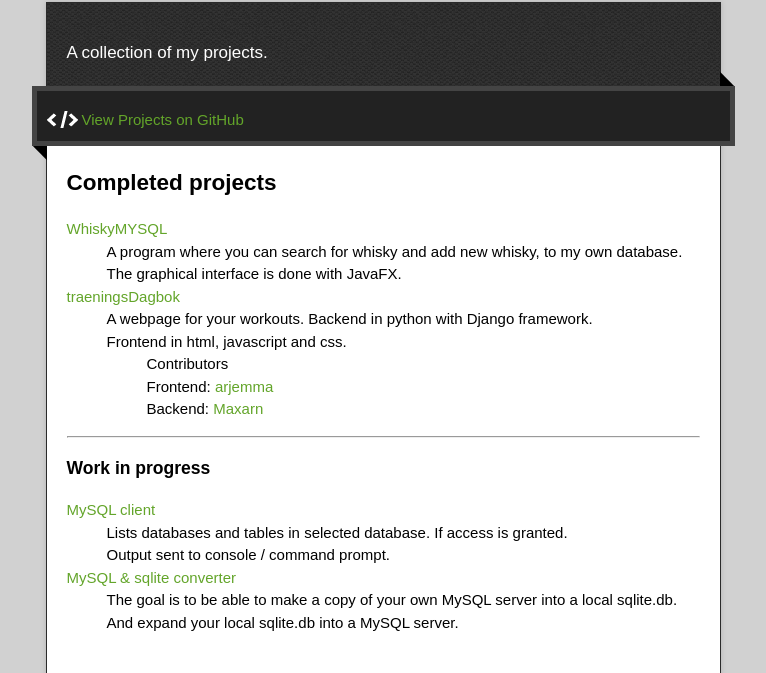
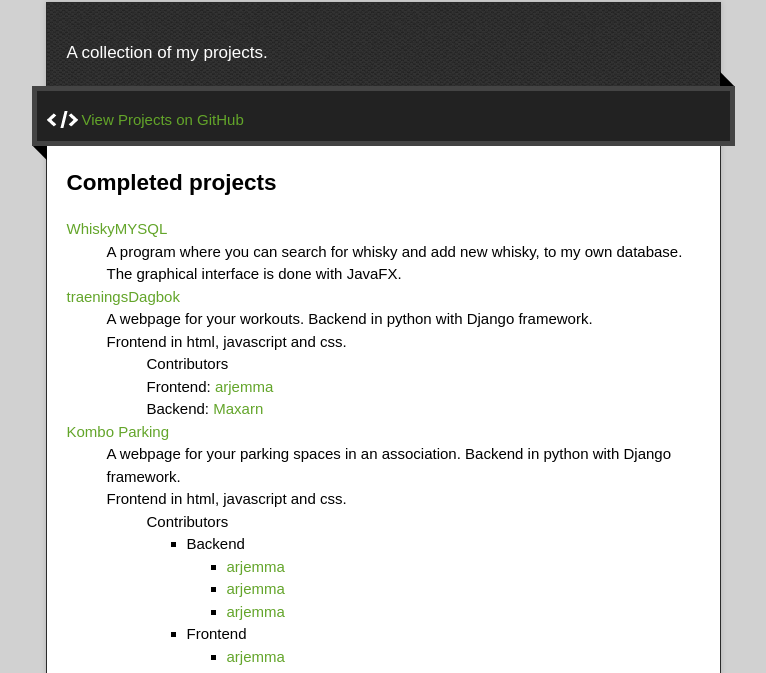
Before and after one commit to sanonzon/ProjectJars, a plain HTML site: page index.html in a window 1280 px wide. Shown: the part 128-801 px from the top of the page, without its empty margins (257-1023 px from the left). Drawn offline with nearby package versions, Linux system fonts and the light colour scheme.

Commit message:
Update index.html

```diff
--- a/index.html
+++ b/index.html
@@ -60,6 +60,32 @@
                     </li>
                 </ul>
             </li>
+            <li><a href="https://github.com/sanonzon/parkeringen">Kombo Parking</a>
+                  <ul class="projectList project-details">
+                      <li>A webpage for your parking spaces in an association.
+                      Backend in python with Django framework. <br/> Frontend in html, javascript and css.
+                          <ul class="projectList project-details">
+                              Contributors <br/>
+                              <ul>
+                                  <li>Backend
+                                      <ul>
+                                          <li><a href="https://github.com/arjemma">arjemma</a></li>
+                                          <li><a href="https://github.com/arjemma">arjemma</a></li>
+                                          <li><a href="https://github.com/arjemma">arjemma</a></li>
+                                      </ul>
+                                  </li>
+                                  <li>Frontend
+                                      <ul>
+                                          <li><a href="https://github.com/arjemma">arjemma</a></li>
+                                          <li><a href="https://github.com/dave95a">dave95a</a></li>
+                                      </ul>
+                                  </li>
+                              </ul>
+                          </ul>
+                      </li>
+                  </ul>
+              </li>
+
         </ul>
         <hr>
         <h3>Work in progress</h3>
```
